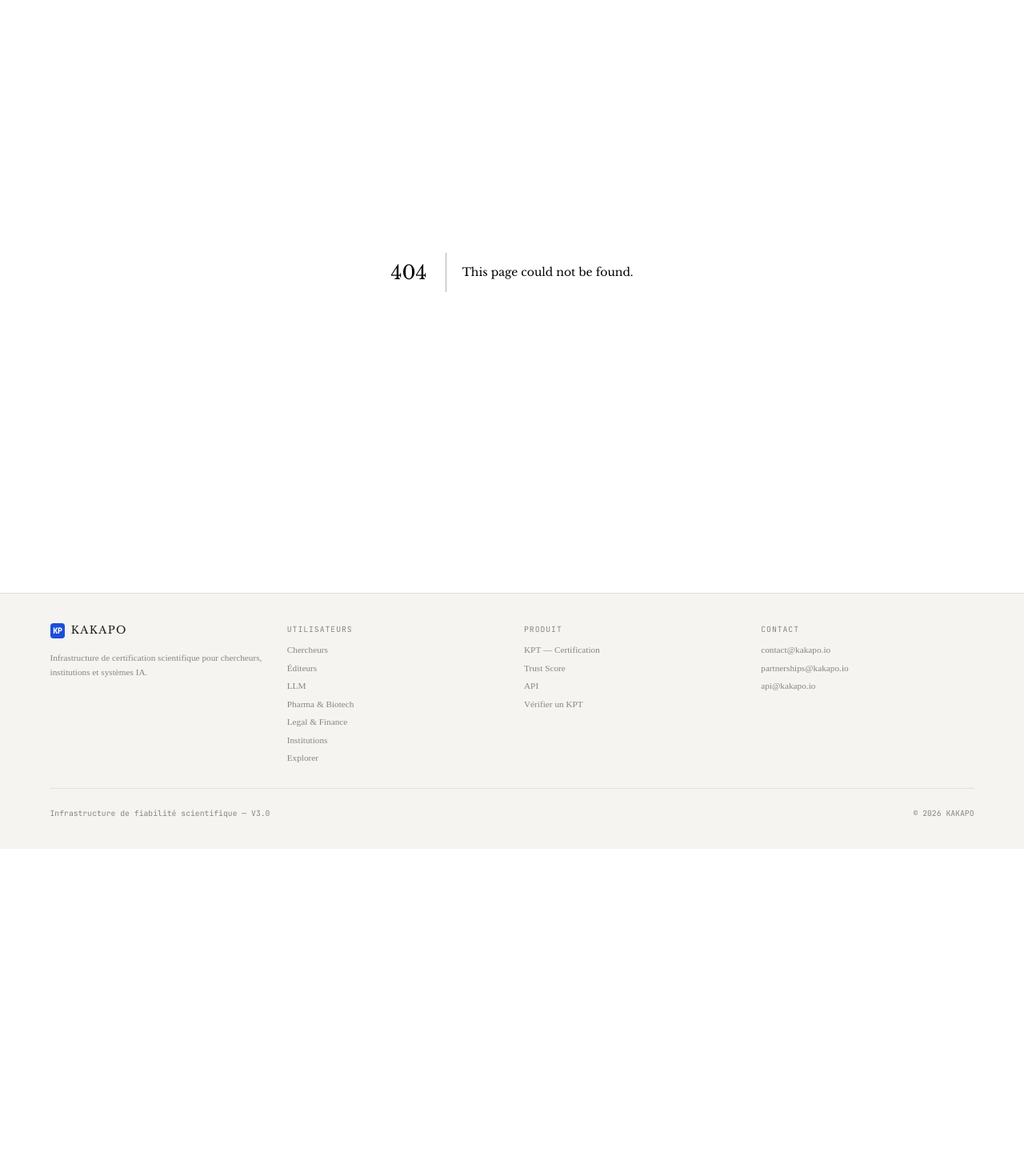
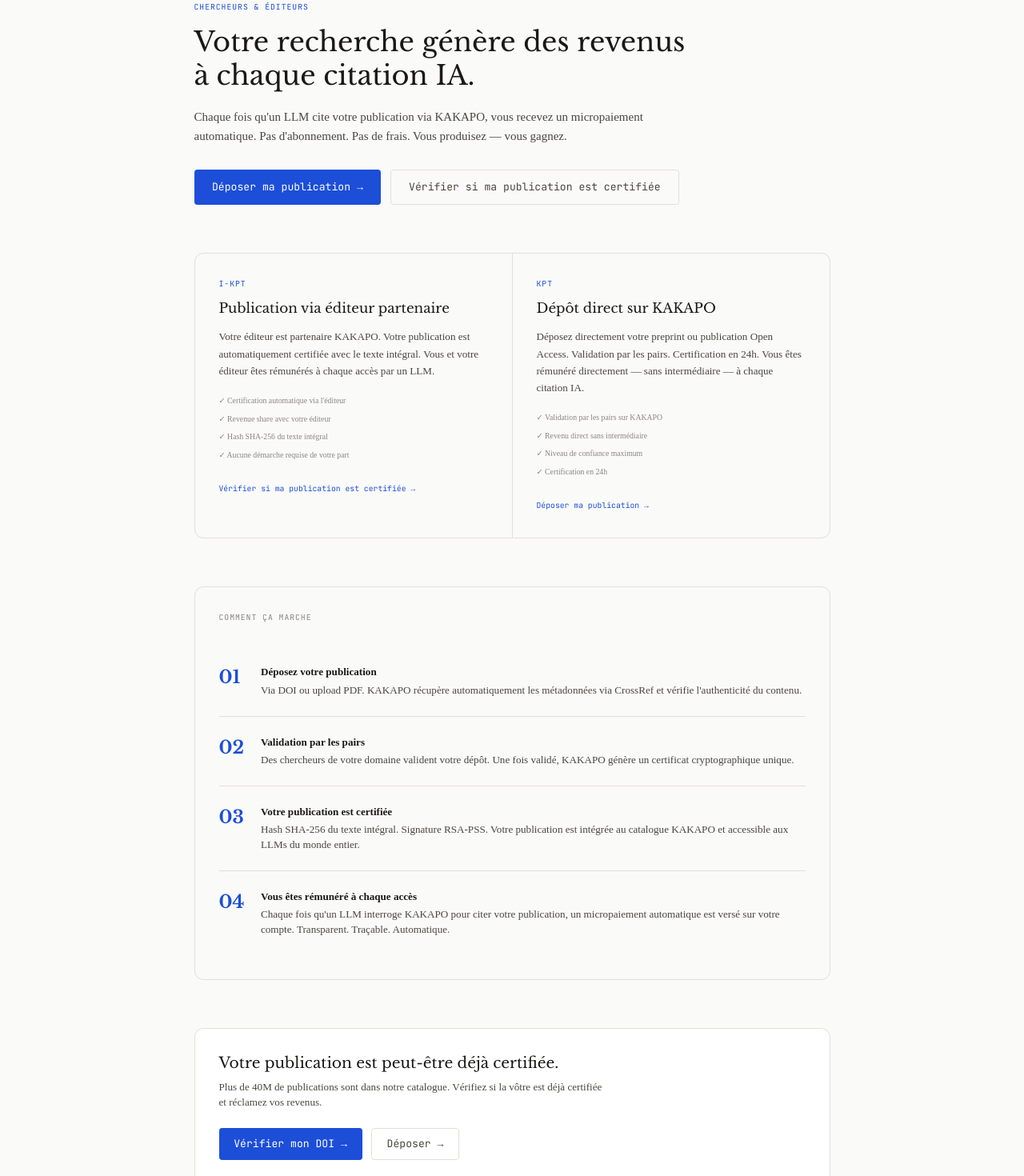
Before and after one commit to kkpo-adil/kakapo-front, a Next.js app: page /chercheurs in a window 1280 px wide. Before the commit this address had no page. Shown: the part 113-1583 px from the top of the page at 80% size. Before the commit the page ends 1174 px from the top, so only its background shows below. Built offline with nearby package versions, Linux system fonts and the light colour scheme.

Commit message:
feat: page chercheurs - i-KPT vs KPT, dépôt direct, revenue share

```diff
--- /dev/null
+++ b/src/app/chercheurs/page.tsx
@@ -0,0 +1,149 @@
+import Link from "next/link";
+
+export default function ChercheursPage() {
+  return (
+    <div className="max-w-4xl mx-auto px-6 py-16">
+
+      <div className="mb-16">
+        <p className="text-2xs font-mono text-accent uppercase tracking-widest mb-4">Chercheurs & Éditeurs</p>
+        <h1 className="text-4xl font-display text-text-primary leading-tight mb-5 max-w-2xl">
+          Votre recherche génère des revenus à chaque citation IA.
+        </h1>
+        <p className="text-base text-text-secondary leading-relaxed max-w-2xl mb-4">
+          Chaque fois qu'un LLM cite votre publication via KAKAPO,
+          vous recevez un micropaiement automatique.
+          Pas d'abonnement. Pas de frais. Vous produisez — vous gagnez.
+        </p>
+        <div className="flex flex-wrap gap-3 mt-8">
+          <Link href="/certifier"
+            className="inline-flex items-center gap-2 bg-accent hover:bg-accent-hover text-white text-sm font-mono px-6 py-3 rounded transition-colors no-underline">
+            Déposer ma publication →
+          </Link>
+          <Link href="/publications"
+            className="inline-flex items-center gap-2 border border-border hover:border-accent/30 text-text-secondary hover:text-text-primary text-sm font-mono px-6 py-3 rounded transition-colors no-underline">
+            Vérifier si ma publication est certifiée
+          </Link>
+        </div>
+      </div>
+
+      <div className="grid grid-cols-1 md:grid-cols-2 gap-px bg-border border border-border rounded-xl overflow-hidden mb-16">
+        <div className="bg-surface-1 p-8">
+          <p className="text-2xs font-mono text-accent uppercase tracking-widest mb-3">i-KPT</p>
+          <h2 className="text-lg font-display text-text-primary mb-3">
+            Publication via éditeur partenaire
+          </h2>
+          <p className="text-sm text-text-secondary leading-relaxed mb-5">
+            Votre éditeur est partenaire KAKAPO. Votre publication est automatiquement
+            certifiée avec le texte intégral. Vous et votre éditeur êtes rémunérés
+            à chaque accès par un LLM.
+          </p>
+          <div className="space-y-2 mb-6">
+            <p className="text-2xs text-text-muted">✓ Certification automatique via l'éditeur</p>
+            <p className="text-2xs text-text-muted">✓ Revenue share avec votre éditeur</p>
+            <p className="text-2xs text-text-muted">✓ Hash SHA-256 du texte intégral</p>
+            <p className="text-2xs text-text-muted">✓ Aucune démarche requise de votre part</p>
+          </div>
+          <Link href="/publications"
+            className="text-2xs font-mono text-accent hover:text-accent-hover no-underline">
+            Vérifier si ma publication est certifiée →
+          </Link>
+        </div>
+
+        <div className="bg-surface-1 p-8">
+          <p className="text-2xs font-mono text-accent uppercase tracking-widest mb-3">KPT</p>
+          <h2 className="text-lg font-display text-text-primary mb-3">
+            Dépôt direct sur KAKAPO
+          </h2>
+          <p className="text-sm text-text-secondary leading-relaxed mb-5">
+            Déposez directement votre preprint ou publication Open Access.
+            Validation par les pairs. Certification en 24h.
+            Vous êtes rémunéré directement — sans intermédiaire — à chaque citation IA.
+          </p>
+          <div className="space-y-2 mb-6">
+            <p className="text-2xs text-text-muted">✓ Validation par les pairs sur KAKAPO</p>
+            <p className="text-2xs text-text-muted">✓ Revenu direct sans intermédiaire</p>
+            <p className="text-2xs text-text-muted">✓ Niveau de confiance maximum</p>
+            <p className="text-2xs text-text-muted">✓ Certification en 24h</p>
+          </div>
+          <Link href="/certifier"
+            className="text-2xs font-mono text-accent hover:text-accent-hover no-underline">
+            Déposer ma publication →
+          </Link>
+        </div>
+      </div>
+
+      <div className="border border-border rounded-xl p-8 mb-16">
+        <p className="text-2xs font-mono text-text-muted uppercase tracking-widest mb-8">Comment ça marche</p>
+        <div className="divide-y divide-border">
+          <div className="py-6 flex gap-6">
+            <span className="text-2xl font-display font-bold text-accent flex-shrink-0 w-8">01</span>
+            <div>
+              <p className="text-sm font-semibold text-text-primary mb-1">Déposez votre publication</p>
+              <p className="text-sm text-text-secondary">
+                Via DOI ou upload PDF. KAKAPO récupère automatiquement les métadonnées
+                via CrossRef et vérifie l'authenticité du contenu.
+              </p>
+            </div>
+          </div>
+          <div className="py-6 flex gap-6">
+            <span className="text-2xl font-display font-bold text-accent flex-shrink-0 w-8">02</span>
+            <div>
+              <p className="text-sm font-semibold text-text-primary mb-1">Validation par les pairs</p>
+              <p className="text-sm text-text-secondary">
+                Des chercheurs de votre domaine valident votre dépôt.
+                Une fois validé, KAKAPO génère un certificat cryptographique unique.
+              </p>
+            </div>
+          </div>
+          <div className="py-6 flex gap-6">
+            <span className="text-2xl font-display font-bold text-accent flex-shrink-0 w-8">03</span>
+            <div>
+              <p className="text-sm font-semibold text-text-primary mb-1">Votre publication est certifiée</p>
+              <p className="text-sm text-text-secondary">
+                Hash SHA-256 du texte intégral. Signature RSA-PSS.
+                Votre publication est intégrée au catalogue KAKAPO
+                et accessible aux LLMs du monde entier.
+              </p>
+            </div>
+          </div>
+          <div className="py-6 flex gap-6">
+            <span className="text-2xl font-display font-bold text-accent flex-shrink-0 w-8">04</span>
+            <div>
+              <p className="text-sm font-semibold text-text-primary mb-1">Vous êtes rémunéré à chaque accès</p>
+              <p className="text-sm text-text-secondary">
+                Chaque fois qu'un LLM interroge KAKAPO pour citer votre publication,
+                un micropaiement automatique est versé sur votre compte.
+                Transparent. Traçable. Automatique.
+              </p>
+            </div>
+          </div>
+        </div>
+      </div>
+
+      <div className="border border-border rounded-xl p-8 bg-surface-2">
+        <div className="flex items-center justify-between flex-wrap gap-6">
+          <div>
+            <h2 className="text-xl font-display text-text-primary mb-2">
+              Votre publication est peut-être déjà certifiée.
+            </h2>
+            <p className="text-sm text-text-secondary max-w-lg">
+              Plus de 40M de publications sont dans notre catalogue.
+              Vérifiez si la vôtre est déjà certifiée et réclamez vos revenus.
+            </p>
+          </div>
+          <div className="flex flex-wrap gap-3">
+            <Link href="/publications"
+              className="inline-flex items-center gap-2 bg-accent hover:bg-accent-hover text-white text-sm font-mono px-5 py-2.5 rounded transition-colors no-underline">
+              Vérifier mon DOI →
+            </Link>
+            <Link href="/certifier"
+              className="inline-flex items-center gap-2 border border-border hover:border-accent/30 text-text-secondary text-sm font-mono px-5 py-2.5 rounded transition-colors no-underline">
+              Déposer →
+            </Link>
+          </div>
+        </div>
+      </div>
+
+    </div>
+  );
+}
```
